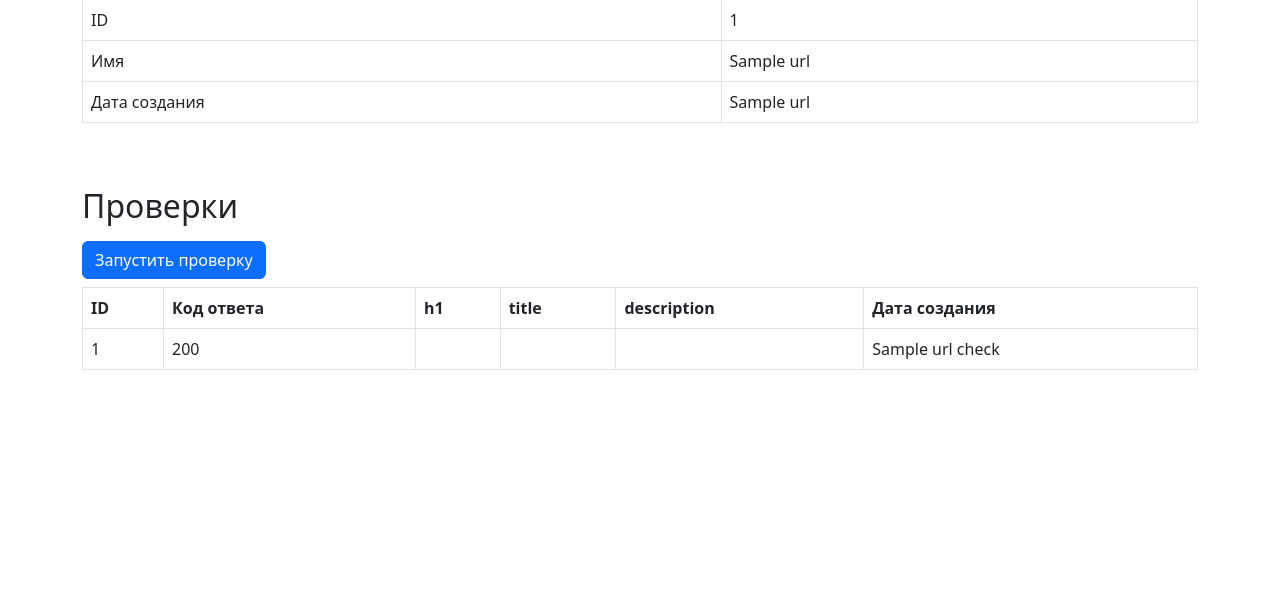
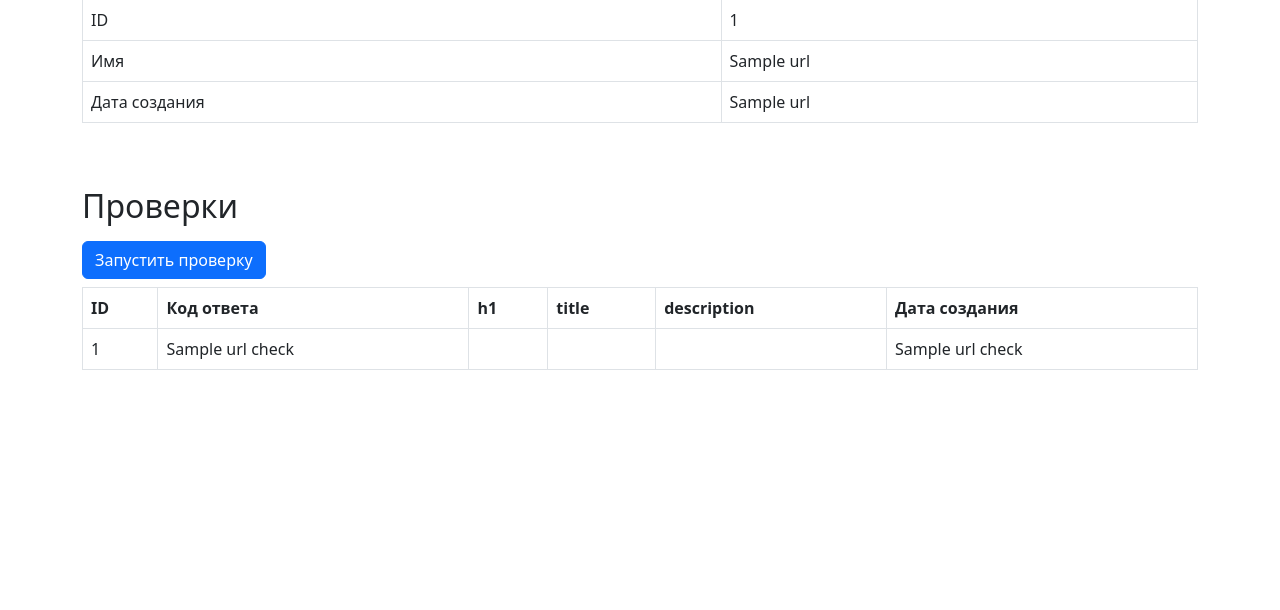
Before and after one commit to RCFixer/python-project-83, a Flask app: page /urls/1 in a window 1280 px wide. Shown: the part 129-739 px from the top of the page. Run offline with Flask 3, Linux system fonts and the light colour scheme; a database or web service that is not in the repository returns one stand-in record (values such as "Sample title"); some libraries are stand-ins or nearby versions.

Commit message:
finished five step

```diff
--- a/page_analyzer/app.py
+++ b/page_analyzer/app.py
@@ -4,6 +4,7 @@ import psycopg2
 from datetime import date
 from urllib.parse import urlparse, urlunparse
 from validators.url import url
+import requests
 
 import os
 
@@ -15,15 +16,8 @@ conn = psycopg2.connect(DATABASE_URL + '?sslmode=disable')
 
 
 def normalize_url(url_name):
-    # Парсим URL
     parsed_url = urlparse(url_name)
-
-    # Если схема (протокол) не указана, добавляем http
-    if not parsed_url.scheme:
-        parsed_url = parsed_url._replace(scheme='http')
-
-    # Нормализуем URL
-    normalized_url = urlunparse(parsed_url)
+    normalized_url = f'{parsed_url.scheme}://{parsed_url.netloc}'
 
     return normalized_url
 
@@ -35,6 +29,23 @@ def is_duplicate(url_name):
     cur.close()
     if row:
         return row[0][0]
+
+
+def get_response(url_name):
+    try:
+        response = requests.get(url_name, timeout=1)
+        response.raise_for_status()
+    except (requests.HTTPError, requests.ConnectionError):
+        return None
+    return response
+
+
+def get_site(url_id):
+    cur = conn.cursor()
+    cur.execute(f"SELECT * FROM urls WHERE id={url_id};")
+    site_info = cur.fetchone()
+    cur.close()
+    return site_info
 
 
 @app.route('/')
@@ -56,7 +67,7 @@ def urls_list():
         query = f"""SELECT url_checks.created_at, url_checks.status_code FROM url_checks
                    INNER JOIN urls on urls.id=url_checks.url_id
                    WHERE url_checks.url_id={row[0]}
-                   ORDER BY url_checks.url_id DESC
+                   ORDER BY url_checks.id DESC
                    LIMIT 1;"""
         cur.execute(query)
         info = cur.fetchone()
@@ -77,14 +88,12 @@ def get_url(url_id):
     site_info = cur.fetchall()
     cur.execute(f"SELECT * FROM url_checks WHERE url_id={url_id} ORDER BY id DESC;")
     rows_check = cur.fetchall()
-    last_check = rows_check[0][6]
     cur.close()
     messages = get_flashed_messages(with_categories=True)
     return render_template(
         'site.html',
         site=site_info[0],
         checks=rows_check,
-        last_check=last_check,
         messages=messages
     )
 
@@ -116,11 +125,15 @@ def add_url():
 @app.post('/urls/<int:url_id>/checks')
 def check_url(url_id):
     cur = conn.cursor()
-    create_query = f"INSERT INTO url_checks (url_id, created_at) VALUES ('{url_id}', '{date.today()}');"
-    # update_query = f"UPDATE urls SET created_at='{date.today()}' WHERE id='{url_id}';"
+    site_info = get_site(url_id)
+    response = get_response(site_info[1])
+    if response is None:
+        flash('Произошла ошибка при проверке', 'danger')
+        return redirect(url_for('get_url', url_id=url_id), code=302)
+    create_query = f"INSERT INTO url_checks (url_id, status_code, created_at) VALUES ('{url_id}'," \
+                   f" '{response.status_code}', '{date.today()}');"
     try:
         cur.execute(create_query)
-        # cur.execute(update_query)
     except psycopg2.Error:
         raise
     finally:
--- a/page_analyzer/templates/site.html
+++ b/page_analyzer/templates/site.html
@@ -45,7 +45,7 @@
       {% for check in checks %}
         <tr>
             <td>{{ check[0] }}</td>
-            <td>200</td>
+            <td>{{ check[2] }}</td>
             <td></td>
             <td></td>
             <td></td>
--- a/page_analyzer/templates/urls.html
+++ b/page_analyzer/templates/urls.html
@@ -23,7 +23,7 @@
               <a href="{{ url_for('get_url', url_id=site[0]) }}">{{site[1]}}</a>
             </td>
             <td>{{info[0]}}</td>
-            <td>200</td>
+            <td>{{info[1]}}</td>
           </tr>
         {% endfor %}
     </tbody>
--- a/pyproject.toml
+++ b/pyproject.toml
@@ -16,6 +16,7 @@ gunicorn = "^21.2.0"
 python-dotenv = "^1.0.1"
 psycopg2 = "^2.9.9"
 validators = "^0.23.2"
+requests = "^2.31.0"
 
 
 [build-system]
```
Also changed, not shown: 1 other file.
